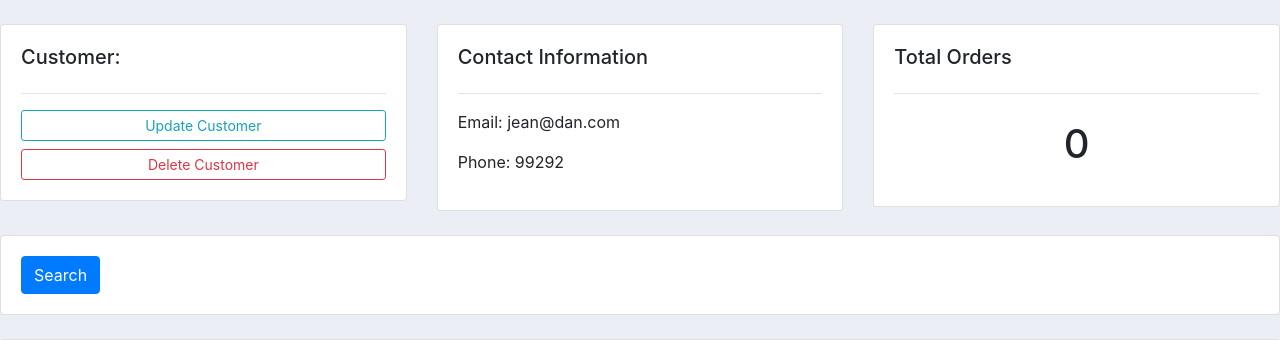
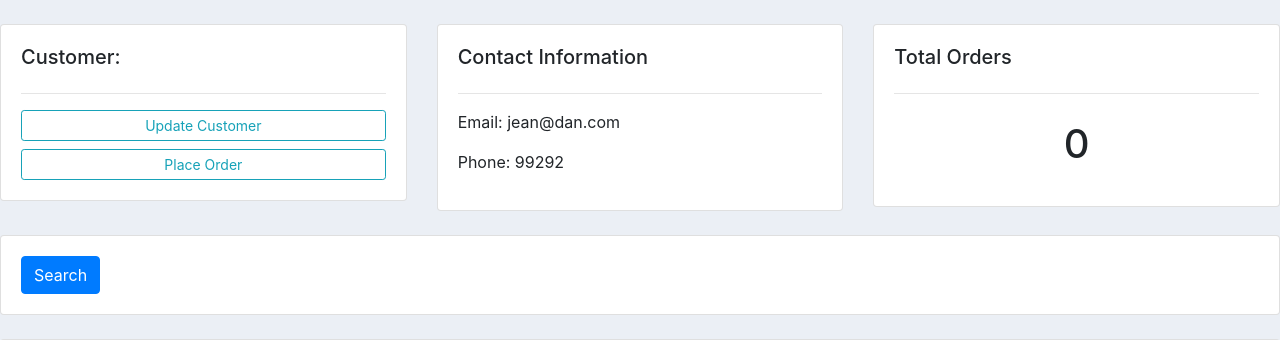
Before and after one commit to codedog001/Learn-Django, a Django app: page /customer/1/ in a window 1280 px wide. Shown: the part 66-406 px from the top of the page. Run offline with Django 3.2, Linux system fonts and the light colour scheme; data comes from the database, SQL or seed files in the repository; both versions use the stored data as it was after the commit; some libraries are stand-ins or nearby versions.

Commit message:
Inline Formsets

```diff
--- a/Django Projects/crm1/accounts/templates/accounts/customer.html
+++ b/Django Projects/crm1/accounts/templates/accounts/customer.html
@@ -10,7 +10,7 @@
 			<h5>Customer:</h5>
 			<hr>
 			<a class="btn btn-outline-info  btn-sm btn-block" href="">Update Customer</a>
-			<a class="btn btn-outline-danger  btn-sm btn-block" href="">Delete Customer</a>
+			<a class="btn btn-outline-info  btn-sm btn-block" href="{% url 'create_order' customer.id %}">Place Order</a>
 
 		</div>
 	</div>
--- a/Django Projects/crm1/accounts/templates/accounts/dashboard.html
+++ b/Django Projects/crm1/accounts/templates/accounts/dashboard.html
@@ -34,7 +34,7 @@
 		<h5>LAST 5 ORDERS</h5>
 		<hr>
 		<div class="card card-body">
-			<a class="btn btn-primary  btn-sm btn-block" href="{% url 'create_order' %}">Create Order</a>
+
 			<table class="table table-sm">
 				<tr>
 					<th>Product</th>
--- a/Django Projects/crm1/accounts/templates/accounts/order_form.html
+++ b/Django Projects/crm1/accounts/templates/accounts/order_form.html
@@ -10,7 +10,11 @@
 
 			<form action="" method="POST">
 				{% csrf_token %}
-				{{form}}
+				{{formset.management_form}}
+				{% for form in formset %}
+					{{form}}
+					<hr>
+				{% endfor %}
 
 
 				<input type="submit" name="submit">
--- a/Django Projects/crm1/accounts/urls.py
+++ b/Django Projects/crm1/accounts/urls.py
@@ -5,7 +5,7 @@ urlpatterns = [
 	path('', views.home, name="home"),
 	path('products/', views.products, name="products"),
 	path('customer/<str:pk_test>/', views.customer, name="customer"),
-	path('create_order', views.createOrder, name='create_order'),
+	path('create_order/<str:pk>', views.createOrder, name='create_order'),
 	path('update_order/<str:pk>/', views.updateOrder, name='update_order'),
 	path('delete_order/<str:pk>/', views.deleteOrder, name='delete_order'),
 
--- a/Django Projects/crm1/accounts/views.py
+++ b/Django Projects/crm1/accounts/views.py
@@ -2,6 +2,7 @@ from django.shortcuts import render, redirect
 from django.http import HttpResponse
 from .models import *
 from .forms import OrderForm
+from django.forms import inlineformset_factory
 
 # Create your views here.
 def home(request):
@@ -33,18 +34,22 @@ def customer(request,pk_test):
 	return render(request, 'accounts/customer.html', context)
 
 
-def createOrder(request):
-
-	form = OrderForm()
+def createOrder(request, pk):
+	OrderFormSet = inlineformset_factory( Customer, Order, fields=('product', 'status'), extra=10)
+	customer = Customer.objects.get(id=pk)
+	formSet = OrderFormSet(queryset=Order.objects.none(), instance=customer)
+	# form = OrderForm(initial={'customer':customer})
 	if request.method == 'POST':
 		# print('Printing POST', request.POST)
-		form = OrderForm(request.POST)
-		if form.is_valid():
-			form.save()
+		# formset = OrderForm(request.POST)
+		formSet = OrderFormSet(request.POST, instance=customer)
+
+		if formSet.is_valid():
+			formSet.save()
 			return redirect('/')
 
 
-	context = {'form': form}
+	context = {'formset': formSet}
 	return render(request, 'accounts/order_form.html', context)
 
 def updateOrder(request, pk):
```
Also changed, not shown: Django Projects/crm1/db.sqlite3.
